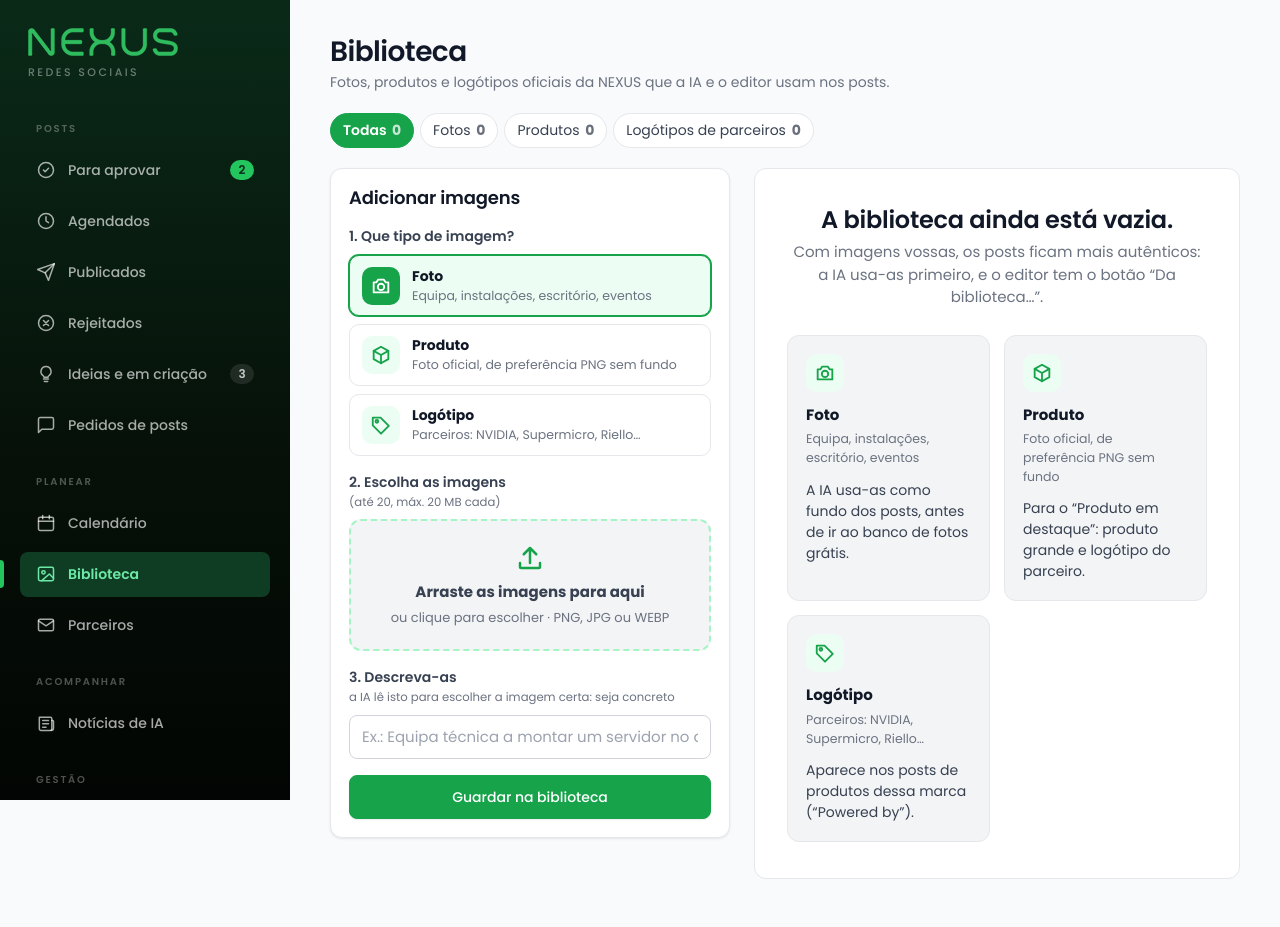
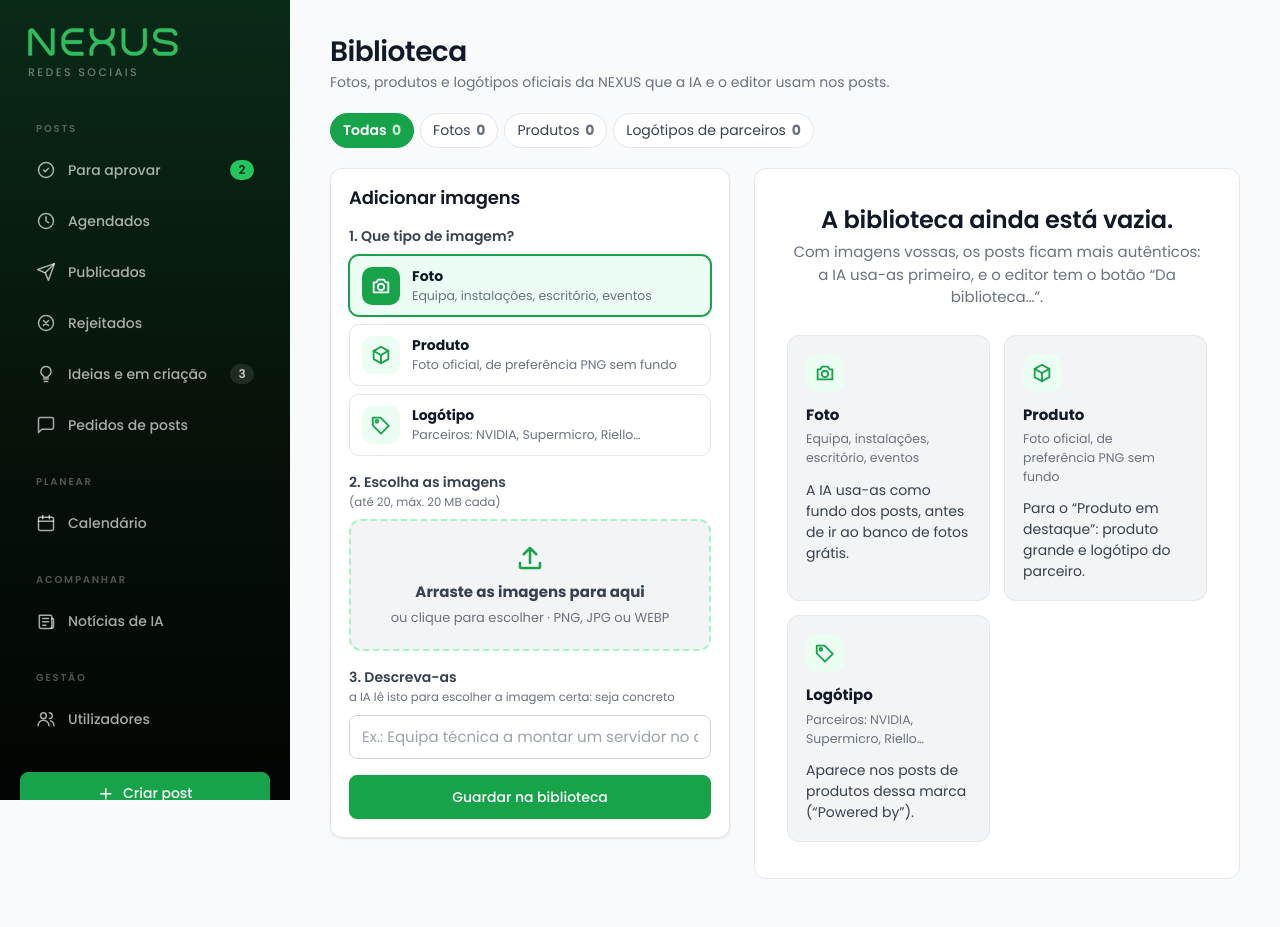
Before and after one commit to Nexus-Developer1/Nexus-Redes-Sociais, a Laravel app: page /biblioteca in a window 1280 px wide. Run offline with Laravel 12, Linux system fonts and the light colour scheme; a user stored in the database is signed in; data comes from the database, SQL or seed files in the repository; data that the repository does not hold is empty.

Commit message:
Menu lateral sem Biblioteca e Parceiros
As páginas continuam (/biblioteca e /parceiros) e abrem-se pelo editor.

Co-Authored-By: Claude Opus 5.5 <noreply@anthropic.com>

```diff
--- a/painel-laravel/resources/views/painel/lateral.blade.php
+++ b/painel-laravel/resources/views/painel/lateral.blade.php
@@ -49,14 +49,8 @@
             <svg viewBox="0 0 24 24" fill="none" stroke="currentColor" stroke-width="1.8" stroke-linecap="round" stroke-linejoin="round" aria-hidden="true"><rect x="3" y="5" width="18" height="16" rx="2"/><path d="M16 3v4M8 3v4M3 10h18"/></svg>
             <span>Calendário</span>
         </a>
-        <a class="nav-item {{ request()->routeIs('biblioteca') ? 'nav-item--activo' : '' }}" href="{{ route('biblioteca') }}">
-            <svg viewBox="0 0 24 24" fill="none" stroke="currentColor" stroke-width="1.8" stroke-linecap="round" stroke-linejoin="round" aria-hidden="true"><rect x="3" y="4" width="18" height="16" rx="2"/><circle cx="9" cy="10" r="2"/><path d="M21 17l-5-5-9 8"/></svg>
-            <span>Biblioteca</span>
-        </a>
-        <a class="nav-item {{ request()->routeIs('parceiros*') ? 'nav-item--activo' : '' }}" href="{{ route('parceiros') }}">
-            <svg viewBox="0 0 24 24" fill="none" stroke="currentColor" stroke-width="1.8" stroke-linecap="round" stroke-linejoin="round" aria-hidden="true"><rect x="3" y="5" width="18" height="14" rx="2"/><path d="M3 7l9 6 9-6"/></svg>
-            <span>Parceiros</span>
-        </a>
+        {{-- Biblioteca e Parceiros saíram do menu a 24 nov (a pedido): as páginas continuam em /biblioteca e /parceiros
+             e abrem-se pelo editor ("Da biblioteca…" e a ligação "lista" no passo 4). --}}
 
         <p class="lateral__grupo">Acompanhar</p>
         <a class="nav-item {{ request()->routeIs('noticias*') ? 'nav-item--activo' : '' }}" href="{{ route('noticias') }}">
```
